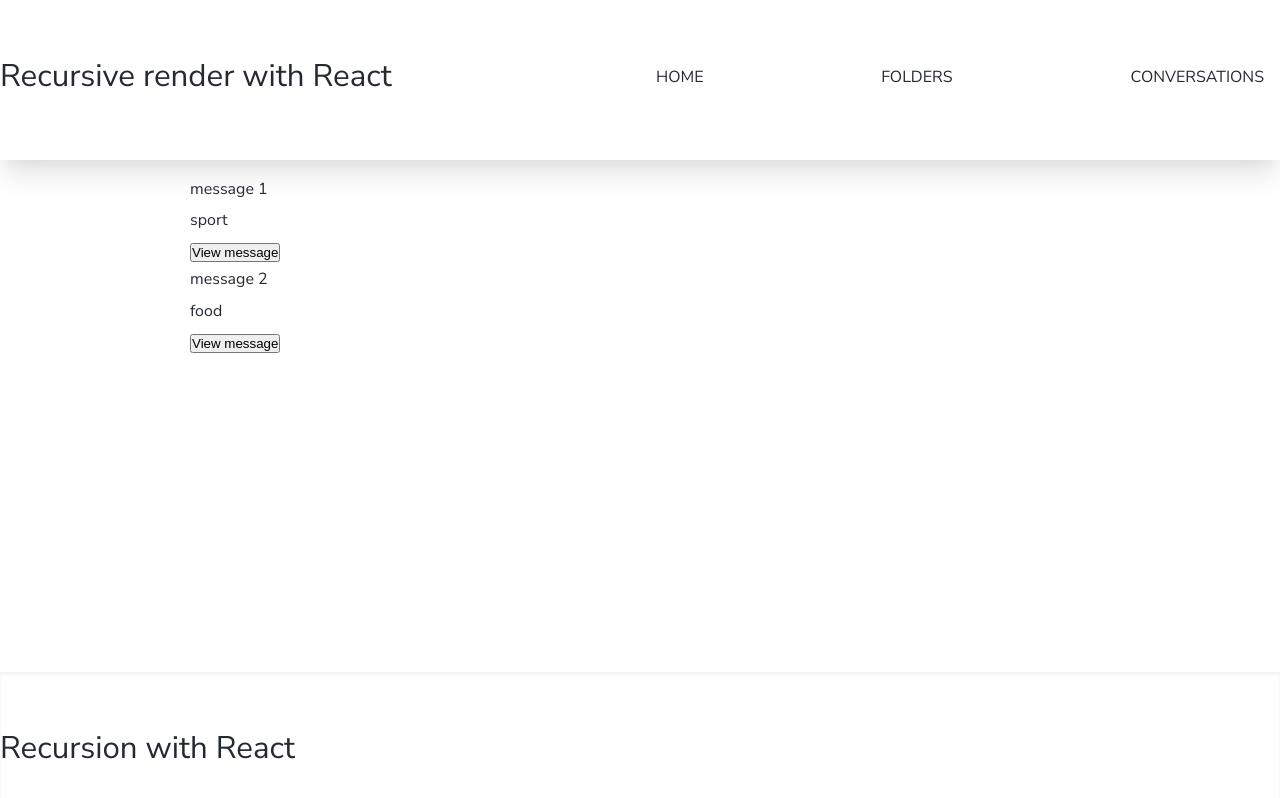
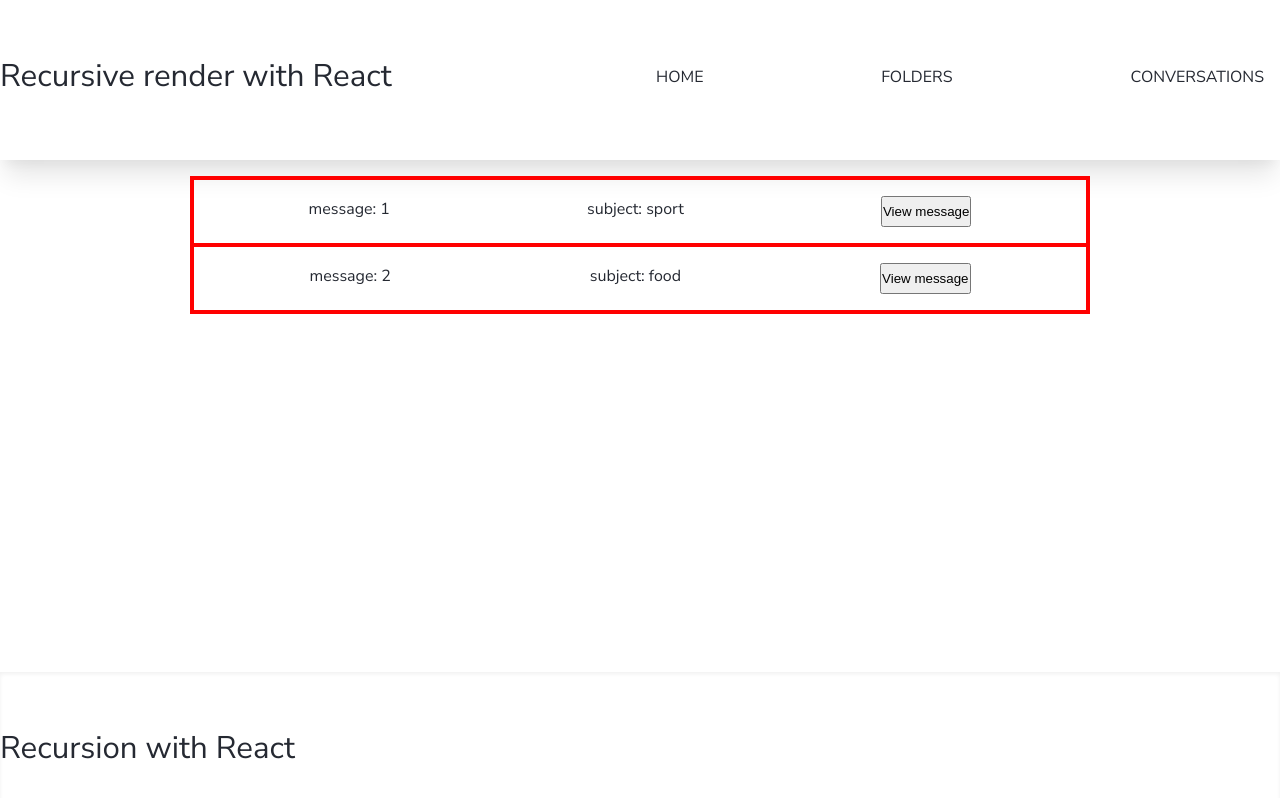
Before and after one commit to masiucd/recursion-ui, a Next.js app: page /conversations in a window 1280 px wide. Shown: the top 798 px of the page. Built offline with nearby package versions, Linux system fonts and the light colour scheme.

Commit message:
view conversations" "

```diff
--- a/components/conversations/index.tsx
+++ b/components/conversations/index.tsx
@@ -1,31 +1,19 @@
 import styled from "@emotion/styled"
 import {colorsMain, elevations} from "@styles/styles"
+import React, {Fragment, useReducer} from "react"
 
 import conversationsdata from "../../data/conv-data.json"
+import MessageDialog from "./message.dialog"
+import {reducer} from "./reducer"
+import {Conversation, ConversationNode} from "./types"
 
-function reducer(state: any, action: any) {
-  //
-}
-interface Conversation {
-  id: number
-  parentId: number | null
-  text: string
-  type: "food" | "sport"
-}
-interface ConversationNode extends Conversation {
-  id: number
-  parentId: number | null
-  text: string
-  type: "food" | "sport"
-  children: ConversationNode[]
-}
 function makeTreeConversations(
   data: Conversation[],
   parentId: null | number = null,
 ): Array<ConversationNode> {
   return data
     .filter((node) => node.parentId === parentId)
-    .reduce((tree: any, node: Conversation) => {
+    .reduce((tree: Array<ConversationNode>, node: Conversation) => {
       return [
         ...tree,
         {...node, children: makeTreeConversations(data, node.id)},
@@ -36,20 +24,56 @@ function makeTreeConversations(
 const Wrapper = styled.div`
   max-width: 900px;
   margin: 1rem auto;
+  border: 2px solid red;
+  display: flex;
+  flex-flow: column wrap;
+`
+
+const Box = styled.div`
+  border: 2px solid red;
+  display: flex;
+  justify-content: space-around;
+  padding: 1rem;
 `
 
 const Conversations = () => {
   const xs = makeTreeConversations(conversationsdata as Conversation[])
+  const [{item, isDialogOpen}, dispatch] = useReducer(reducer, {
+    item: null,
+    isDialogOpen: false,
+  })
+
   return (
-    <Wrapper>
-      {xs.map((x, i) => (
-        <div key={x.id}>
-          <p>message {i + 1}</p>
-          <p>{x.type}</p>
-          <button>View message</button>
-        </div>
-      ))}
-    </Wrapper>
+    <Fragment>
+      <MessageDialog
+        isDialogOpen={isDialogOpen}
+        item={item}
+        closeDialog={() => {
+          dispatch({type: "CLOSE_DIALOG"})
+        }}
+      />
+      <Wrapper>
+        {xs.map((item, i) => (
+          <Box key={item.id}>
+            <p>
+              message: <span>{i + 1}</span>
+            </p>
+            <p>
+              {" "}
+              subject: <span>{item.type}</span>
+            </p>
+
+            <button
+              onClick={() => {
+                dispatch({type: "OPEN_DIALOG", item})
+              }}
+            >
+              View message
+            </button>
+          </Box>
+        ))}
+      </Wrapper>
+    </Fragment>
   )
 }
 
--- /dev/null
+++ b/components/conversations/message.dialog.tsx
@@ -0,0 +1,127 @@
+import {css} from "@emotion/react"
+import styled from "@emotion/styled"
+import useToggle from "@hooks/toggle"
+import {bgNuisances, colorsMain, elevations} from "@styles/styles"
+import {FC, Fragment} from "react"
+import Modal from "react-modal"
+
+import {ConversationNode} from "./types"
+
+if (typeof window !== "undefined") {
+  Modal.setAppElement(document.body)
+}
+const customStyles = {
+  content: {
+    top: "50%",
+    left: "50%",
+    right: "auto",
+    bottom: "auto",
+    marginRight: "-50%",
+    transform: "translate(-50%, -50%)",
+    minWidth: "600px",
+    overflow: "scroll",
+  },
+}
+
+interface Props {
+  isDialogOpen: boolean
+  closeDialog: () => void
+  item: ConversationNode | null
+}
+
+const MessageDialog: FC<Props> = ({isDialogOpen, closeDialog, item}) => {
+  const items = [item] as ConversationNode[]
+  return (
+    <Modal
+      isOpen={isDialogOpen}
+      onRequestClose={closeDialog}
+      style={customStyles}
+    >
+      <Conversation items={items} />
+    </Modal>
+  )
+}
+
+interface RowProps {
+  node: ConversationNode
+}
+
+const contentStyles = css`
+  border: 1px solid ${colorsMain.highlight};
+  border-radius: 4px;
+  &:not(:last-child) {
+    margin-bottom: 0.35rem;
+  }
+`
+const RowStyles = styled.div`
+  display: flex;
+  flex-flow: row wrap;
+  justify-content: space-evenly;
+  cursor: pointer;
+  padding: 0.5rem;
+
+  p {
+    span {
+      color: ${colorsMain.primary};
+    }
+  }
+  &:hover {
+    background-color: ${bgNuisances.bg100};
+    box-shadow: ${elevations.md};
+  }
+`
+const messageStyles = css`
+  display: flex;
+  justify-content: center;
+  padding: 0.5rem;
+`
+const Row: FC<RowProps> = ({children, node}) => {
+  const [isOpen, toggle] = useToggle()
+  return (
+    <Fragment>
+      <div css={contentStyles}>
+        <RowStyles onClick={toggle}>
+          <p>
+            Name: <span>{node.name}</span>
+          </p>
+          <p>
+            Subject: <span>{node.type}</span>
+          </p>
+        </RowStyles>
+        {isOpen && (
+          <div css={messageStyles}>
+            {" "}
+            <p>{node.text}</p>
+          </div>
+        )}
+      </div>
+      {children}
+    </Fragment>
+  )
+}
+
+interface ConversationProps {
+  items: ConversationNode[]
+  level?: number
+  parentId?: number | null
+}
+const Conversation: FC<ConversationProps> = ({
+  items,
+  parentId = null,
+  level = 0,
+}): JSX.Element[] | any => {
+  const nodes = items.filter(
+    (item: ConversationNode) => item?.parentId === parentId,
+  )
+  if (!items) return null
+  return nodes.map((node: ConversationNode) => (
+    <Row key={node.id} node={node}>
+      <Conversation
+        items={node.children}
+        level={level + 1}
+        parentId={node.id}
+      />
+    </Row>
+  ))
+}
+export default MessageDialog
--- /dev/null
+++ b/components/conversations/reducer.tsx
@@ -0,0 +1,21 @@
+import {Action, State} from "./types"
+
+export function reducer(state: State, action: Action) {
+  switch (action.type) {
+    case "OPEN_DIALOG":
+      return {
+        ...state,
+        isDialogOpen: true,
+        item: action.item,
+      }
+    case "CLOSE_DIALOG":
+      return {
+        ...state,
+        isDialogOpen: false,
+        item: null,
+      }
+
+    default:
+      return state
+  }
+}
--- /dev/null
+++ b/components/conversations/types.ts
@@ -0,0 +1,17 @@
+export interface Conversation {
+  id: number
+  parentId: number | null
+  text: string
+  type: "food" | "sport"
+  name: string
+}
+export interface ConversationNode extends Conversation {
+  children: ConversationNode[]
+}
+export interface State {
+  item: ConversationNode | null
+  isDialogOpen: boolean
+}
+export type Action =
+  | {type: "OPEN_DIALOG"; item: ConversationNode}
+  | {type: "CLOSE_DIALOG"}
--- a/data/conv-data.json
+++ b/data/conv-data.json
@@ -1,34 +1,63 @@
 [
-  {"id": 1, "parentId": null, "text": "Hello Bob", "type": "sport"},
-  {"id": 2, "parentId": 1, "text": "Hi Tina", "type": "sport"},
+  {
+    "id": 1,
+    "parentId": null,
+    "text": "Hello Bob",
+    "type": "sport",
+    "name": "Tina"
+  },
+  {"id": 2, "parentId": 1, "text": "Hi Tina", "type": "sport", "name": "Bob"},
   {
     "id": 3,
     "parentId": 2,
     "text": "Should we watch the game tonight?",
-    "type": "sport"
+    "type": "sport",
+    "name": "Tina"
   },
-  {"id": 4, "parentId": 3, "text": "Of course!", "type": "sport"},
-  {"id": 5, "parentId": 4, "text": "Great", "type": "sport"},
+  {
+    "id": 4,
+    "parentId": 3,
+    "text": "Of course!",
+    "type": "sport",
+    "name": "Bob"
+  },
+  {"id": 5, "parentId": 4, "text": "Great", "type": "sport", "name": "Tina"},
 
   {
     "id": 6,
     "parentId": null,
     "text": "What should we cook tonight?",
-    "type": "food"
+    "type": "food",
+    "name": "Jon"
   },
   {
     "id": 7,
     "parentId": 6,
     "text": "Maybe we should buy some Pizza?",
-    "type": "food"
+    "type": "food",
+    "name": "Mia"
   },
-  {"id": 8, "parentId": 7, "text": "Great idea, let's do it", "type": "food"},
-  {"id": 9, "parentId": 8, "text": "I want Capri", "type": "food"},
+  {
+    "id": 8,
+    "parentId": 7,
+    "text": "Great idea, let's do it",
+    "type": "food",
+    "name": "Jon"
+  },
+  {
+    "id": 9,
+    "parentId": 8,
+    "text": "I want Capri",
+    "type": "food",
+    "name": "Mia"
+  },
   {
     "id": 10,
     "parentId": 9,
     "text": "I will take the new one with shrimps and seafood",
-    "type": "food"
+    "type": "food",
+    "name": "Jon"
   },
-  {"id": 11, "parentId": 10, "text": "Let's go", "type": "food"}
+  {"id": 11, "parentId": 10, "text": "Let's go", "type": "food", "name": "Mia"},
+  {"id": 12, "parentId": 11, "text": "Agree", "type": "food", "name": "Jon"}
 ]
--- a/package.json
+++ b/package.json
@@ -12,11 +12,11 @@
     "@emotion/css": "^11.1.3",
     "@emotion/react": "^11.4.1",
     "@emotion/styled": "^11.3.0",
-    "gridjs": "^5.0.2",
-    "gridjs-react": "^5.0.2",
     "next": "11.1.2",
     "react": "17.0.2",
     "react-dom": "17.0.2",
+    "react-modal": "^3.14.3",
+    "react-table": "^7.7.0",
     "react-virtualized": "^9.22.3"
   },
   "devDependencies": {
@@ -24,6 +24,7 @@
     "@emotion/babel-plugin": "^11.3.0",
     "@emotion/babel-preset-css-prop": "^11.2.0",
     "@types/react": "17.0.21",
+    "@types/react-modal": "^3.12.1",
     "@types/react-table": "^7.7.4",
     "@types/react-virtualized": "^9.21.13",
     "@typescript-eslint/eslint-plugin": "^4.31.1",
```
Also changed, not shown: 1 other file (tests, documents, lock files or other folders).
